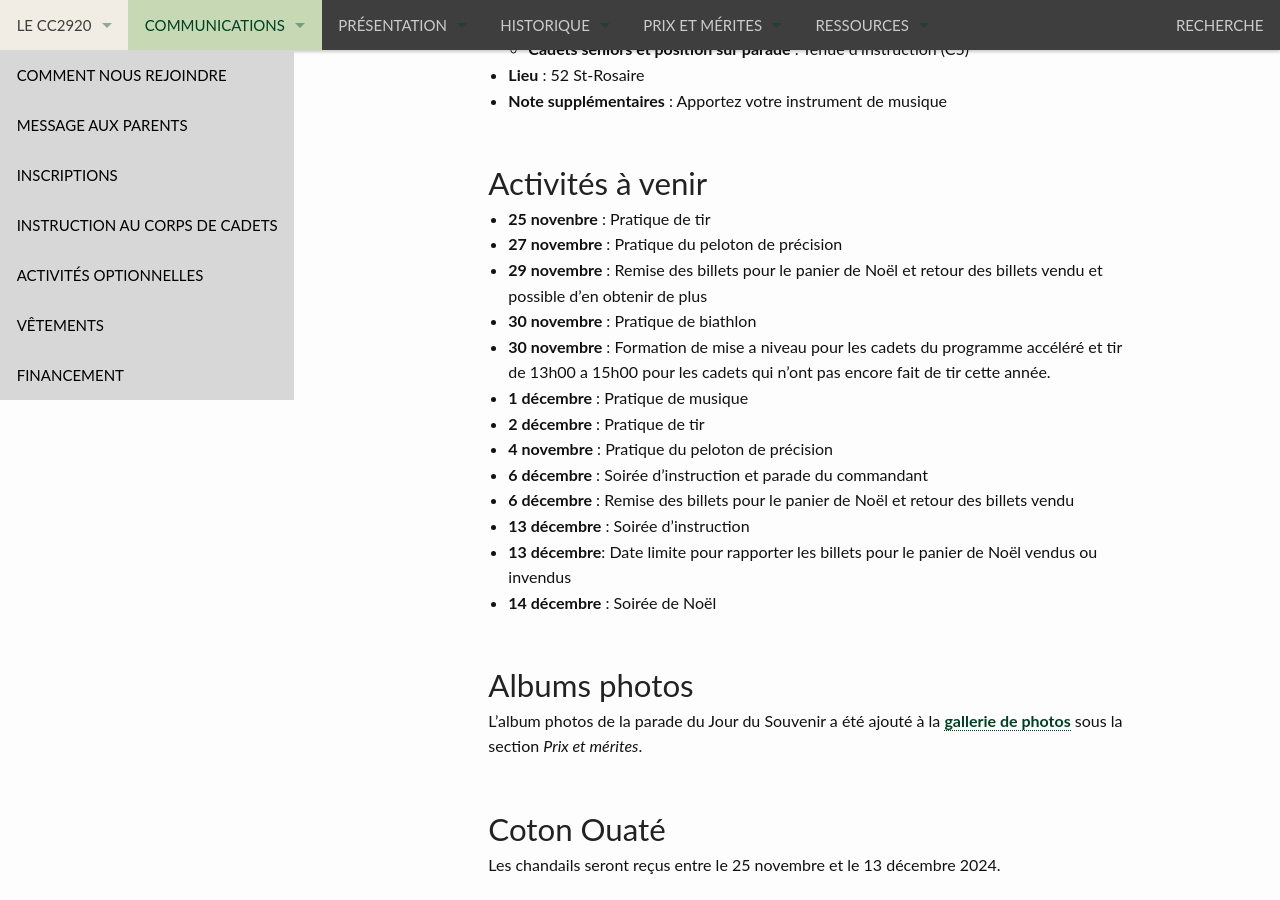
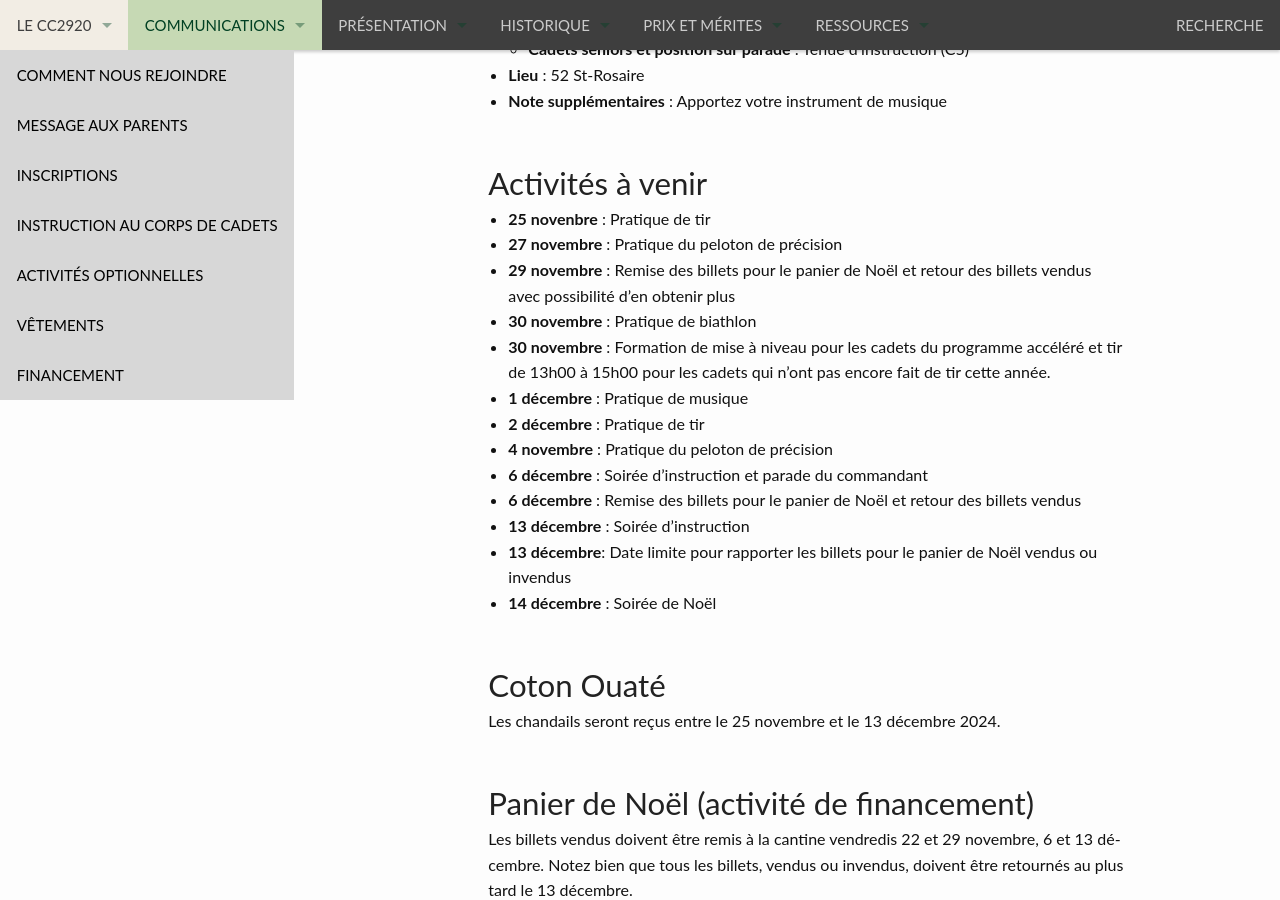
Before and after one commit to CC2920/web, a Jekyll site: the page built from _communications/messages.md, in a window 1280 px wide and 900 px high, scrolled down 499 px. Built offline with Jekyll 4.4.1, drawn with Linux system fonts in a browser that asks for light colours; some of the changed text lies outside the part shown.

Commit message:
Update messages.md

```diff
--- a/_communications/messages.md
+++ b/_communications/messages.md
@@ -20,21 +20,17 @@ layout: "messages"
 
 - **25 novenbre** : Pratique de tir
 - **27 novembre** : Pratique du peloton de précision
-- **29 novembre** : Remise des billets pour le panier de Noël et retour des billets vendu et possible d'en obtenir de plus
+- **29 novembre** : Remise des billets pour le panier de Noël et retour des billets vendus avec possibilité d'en obtenir plus
 - **30 novembre** : Pratique de biathlon
-- **30 novembre** : Formation de mise a niveau pour les cadets du programme accéléré et tir de 13h00 a 15h00 pour les cadets qui n'ont pas encore fait de tir cette année.
+- **30 novembre** : Formation de mise à niveau pour les cadets du programme accéléré et tir de 13h00 à 15h00 pour les cadets qui n'ont pas encore fait de tir cette année.
 - **1 décembre** : Pratique de musique
 - **2 décembre** : Pratique de tir
 - **4 novembre** : Pratique du peloton de précision
 - **6 décembre** : Soirée d'instruction et parade du commandant
-- **6 décembre** : Remise des billets pour le panier de Noël et retour des billets vendu
+- **6 décembre** : Remise des billets pour le panier de Noël et retour des billets vendus
 - **13 décembre** : Soirée d'instruction
 - **13 décembre**: Date limite pour rapporter les billets pour le panier de Noël vendus ou invendus
 - **14 décembre** : Soirée de Noël
-
-## Albums photos
-
-L’album photos de la parade du Jour du Souvenir a été ajouté à la [gallerie de photos](https://cc2920.ca/prix/photos/) sous la section *Prix et mérites*.
 
 ## Coton Ouaté
 
```
Also changed, not shown: other parts of _communications/messages.md (+1 -1 lines).
